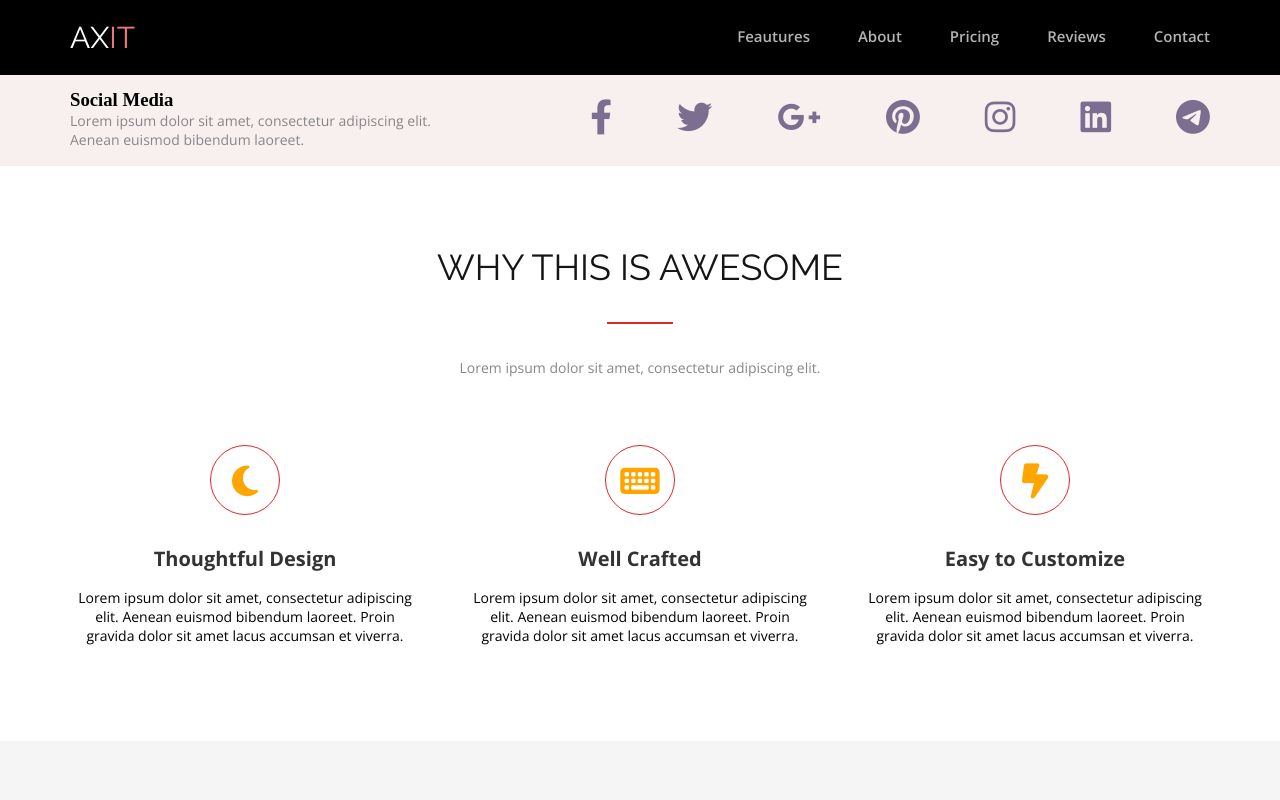
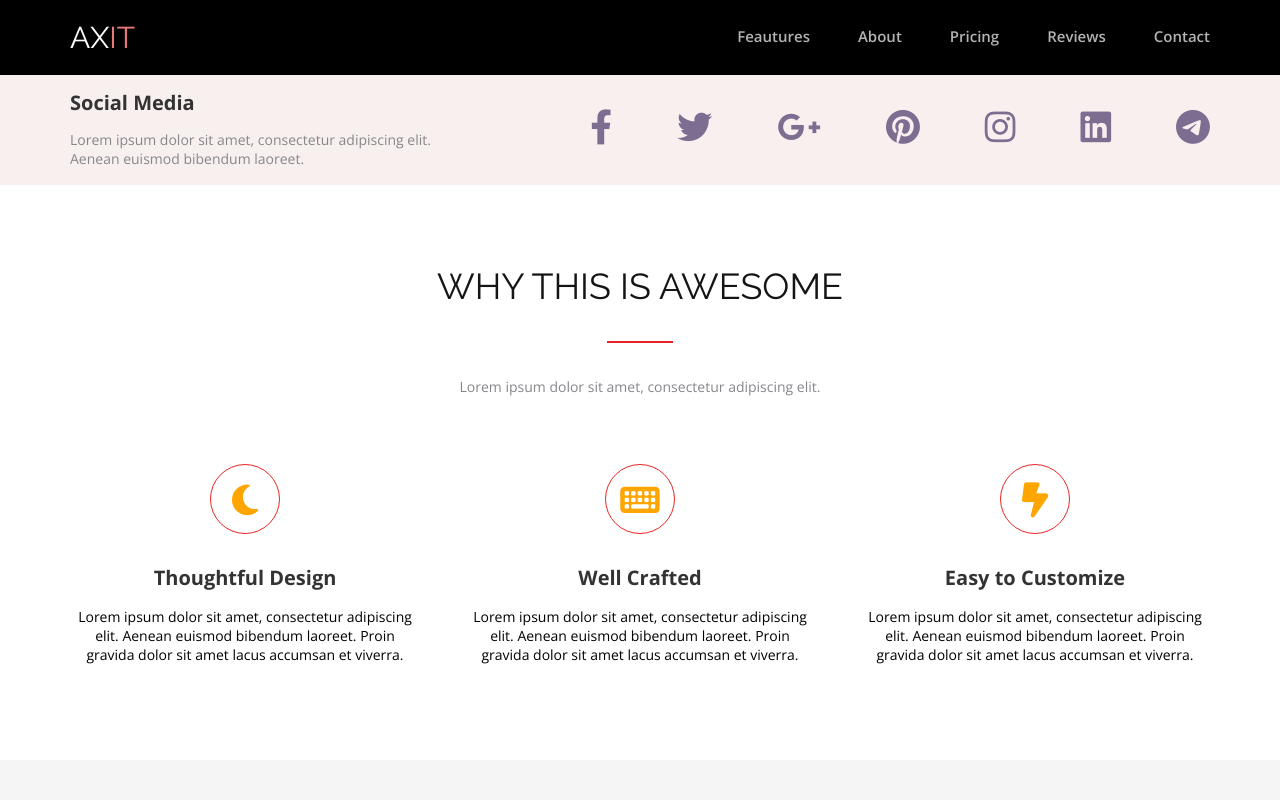
Before and after one commit to Piotrmozejko/FE28-Myfirstproject-Mazheika-Piotr, a plain HTML site: page index.html in a window 1280 px wide. Shown: the top 800 px of the page. Drawn offline with nearby package versions, Linux system fonts and the light colour scheme.

Commit message:
lesson6_1

```diff
--- a/index.html
+++ b/index.html
@@ -28,7 +28,7 @@
       <div class="conteiner">
         <div class="media-wrap">
           <div class="media-title">
-            <h3 cl>Social Media</h3>
+            <h3 class="media-title-title">Social Media</h3>
             <div class="media-title-text">
               <p class="media-text-text">
                 Lorem ipsum dolor sit amet, consectetur adipiscing elit. Aenean
```
